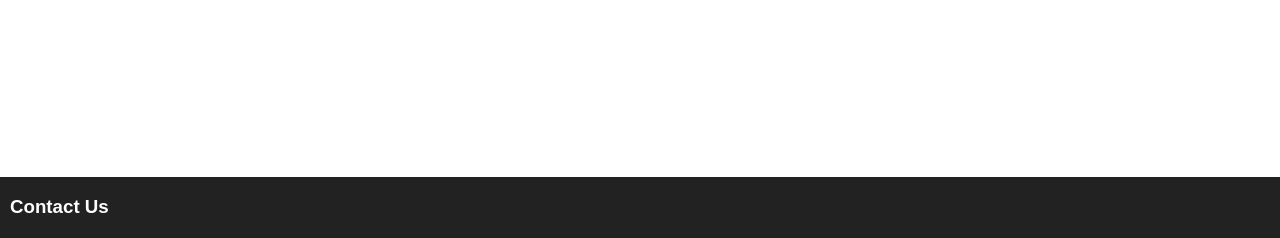
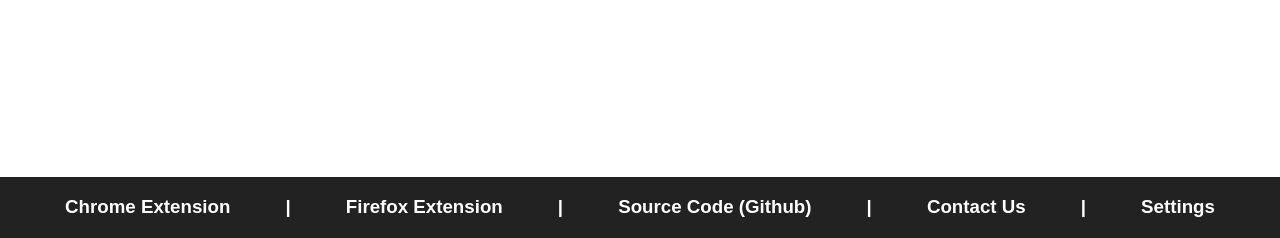
Before and after one commit to nickpwhite/Beatnik, a Django app: page /contact/ in a window 1280 px wide. Shown: the part 562-800 px from the top of the page. Run offline with Django 3.2, Linux system fonts and the light colour scheme.

Commit message:
Add text links for header links

```diff
--- a/beatnik/templates/index.html
+++ b/beatnik/templates/index.html
@@ -103,8 +103,24 @@
     {% endblock %}
     <footer class="header">
       <div class="flex-row">
-        <a href="/contact" class="title">
+        <a class="title icon-link" target="_blank" rel="noopener noreferer" href="https://chrome.google.com/webstore/detail/beatnik/imhhnehiopfkoogocbgihgepdkedbcfi?hl=en-US">
+          <h3>Chrome Extension</h3>
+        </a>
+        <h3>|</h3>
+        <a class="title icon-link" target="_blank" rel="noopener noreferer" href="https://addons.mozilla.org/en-US/firefox/addon/beatnik-app/">
+          <h3>Firefox Extension</h3>
+        </a>
+        <h3>|</h3>
+        <a class="title icon-link" target="_blank" rel="noopener noreferer" href="https://github.com/nick41496/Beatnik">
+          <h3>Source Code (Github)</h3>
+        </a>
+        <h3>|</h3>
+        <a class="title icon-link" href="/contact">
           <h3>Contact Us</h3>
+        </a>
+        <h3>|</h3>
+        <a class="title icon-link" href="/settings">
+          <h3>Settings</h3>
         </a>
       </div>
     </footer>
```
